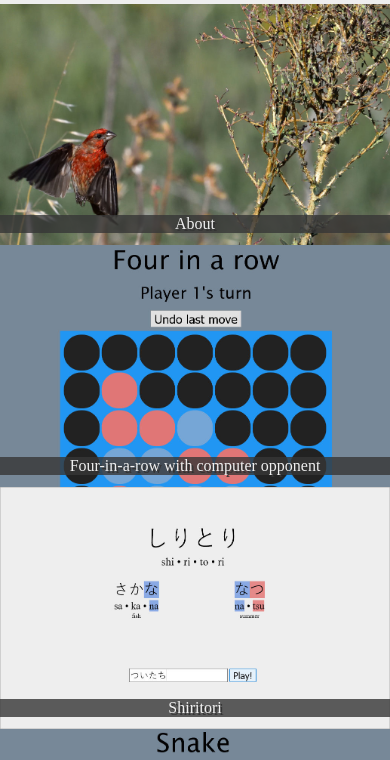
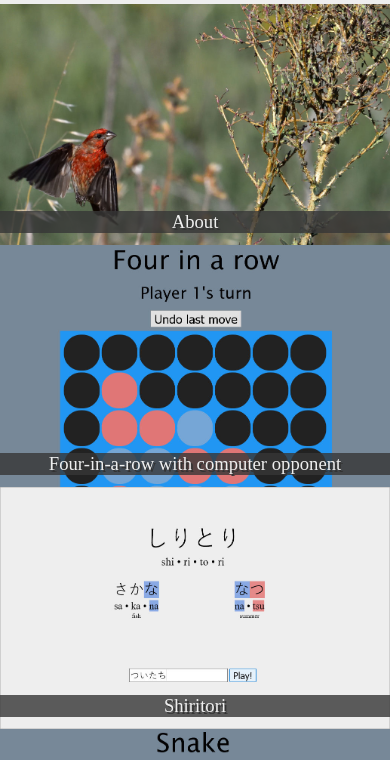
Before and after one commit to chuynh18/chuynh18.github.io, a plain HTML site: page home/index.html in a window 390 px wide. Shown: the part 53-813 px from the top of the page. Drawn offline with Linux system fonts and the light colour scheme.

Commit message:
more micro adjustments of font sizing for mobile

```diff
--- a/home/assets/style.css
+++ b/home/assets/style.css
@@ -179,7 +179,7 @@ html {
 }
 
 .mobile-infotext {
-    font-size: 24pt;
+    font-size: 32pt;
     width: 100%;
     background-color: rgba(54, 54, 54, 0.8);
     color: #eee;
@@ -332,6 +332,13 @@ p {
     }
 }
 
+@media only screen and (max-width: 800px) {
+    .mobile-infotext {
+        font-size: 25pt;
+        bottom: 22px;
+    }
+}
+
 @media only screen and (max-width: 600px) {
     #my-name {
         font-size: 28pt;
@@ -339,7 +346,7 @@ p {
     }
 
     .mobile-infotext {
-        font-size: 18pt;
+        font-size: 20pt;
         bottom: 18px;
     }
 
@@ -360,8 +367,12 @@ p {
     }
 
     .mobile-infotext {
-        font-size: 12pt;
+        font-size: 16pt;
         bottom: 12px
+    }
+
+    #description-text {
+        font-size: 10pt;
     }
 
     .icon-link {
@@ -371,7 +382,8 @@ p {
 }
 
 @media only screen and (max-width: 400px) {
-    #description-text {
-        font-size: 10pt;
+    .mobile-infotext {
+        font-size: 14pt;
+        bottom: 12px
     }
 }
```
